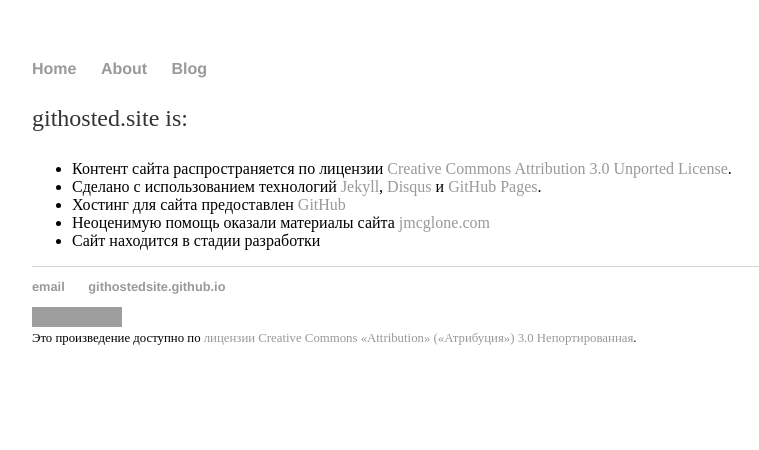
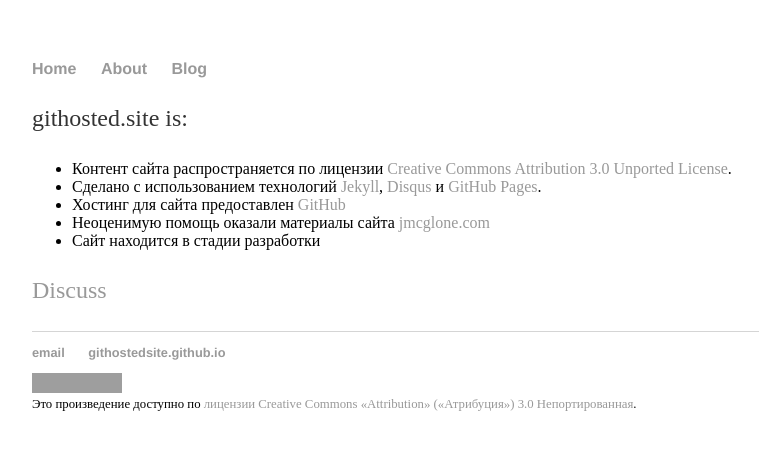
Before and after one commit to githostedsite/githostedsite.github.io, a Jekyll site: the page built from about/index.html, in a window 1280 px wide. Shown: the top 450 px of the page, without its empty margins (160-919 px from the left). Built offline with Jekyll 4.4.1, drawn with Linux system fonts in a browser that asks for light colours; grey boxes are pictures that could not be loaded.

Commit message:
Update index.html

```diff
--- a/about/index.html
+++ b/about/index.html
@@ -21,4 +21,6 @@ description: Credits and information about the website githosted.site (githosted
         <li>Неоценимую помощь оказали материалы сайта <a href="http://jmcglone.com/ title="jmcglone.com">jmcglone.com</a></li>
         <li>Сайт находится в стадии разработки</li>
       </ul>
+      <p><!-- Place this tag where you want the button to render. -->
+<a class="github-button" href="https://github.com/githostedsite/githostedsite.github.io/discussions" data-color-scheme="no-preference: light; light: dark_high_contrast; dark: dark_high_contrast;" data-icon="octicon-comment-discussion" data-size="large" aria-label="Discuss githostedsite/githostedsite.github.io on GitHub">Discuss</a></p>
   </div>
```
